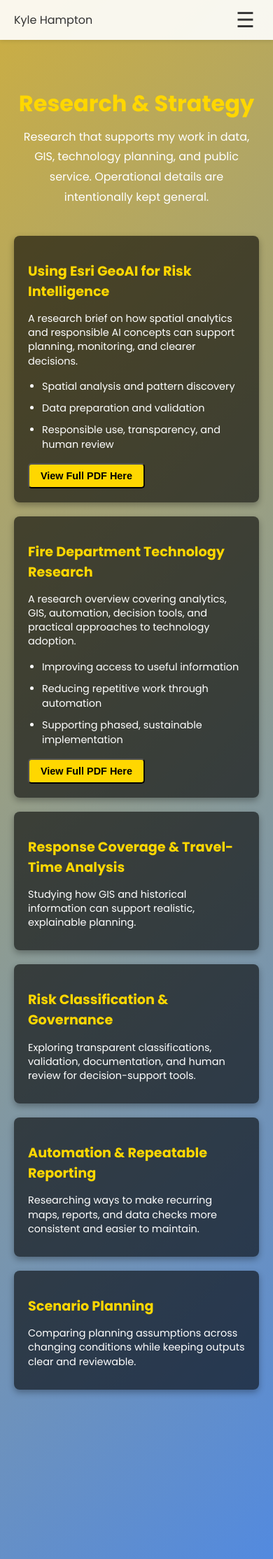
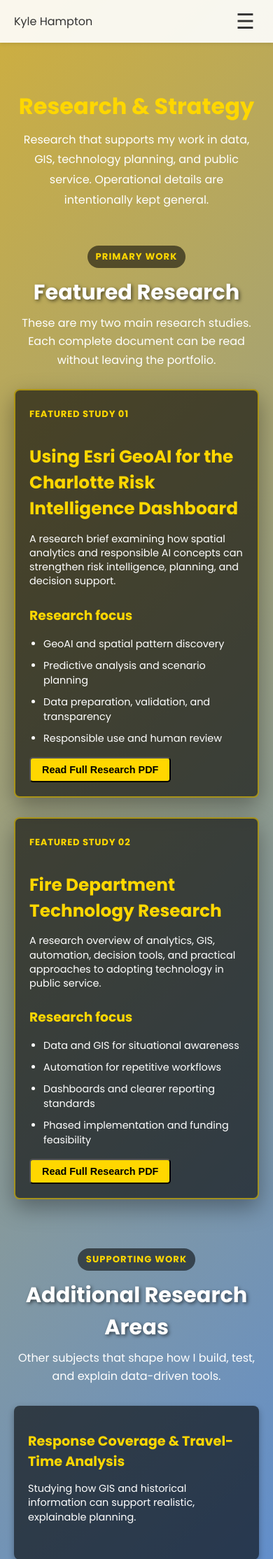
Before and after one commit to Kch56/kyle_portfolio_web, a Flask app: page /research in a window 390 px wide. Shown: the top 2228 px of the page at 70% size. Run offline with Flask 3, Linux system fonts and the light colour scheme; data that the repository does not hold is empty.

Commit message:
Highlight featured research and improve responsive navigation

```diff
--- a/static/styles.css
+++ b/static/styles.css
@@ -97,25 +97,49 @@ ul li {
     color: #333;
 }
 
-/* Mobile Styles */
-@media (max-width: 768px) {
+/* Collapsed navigation for tablets and smaller windows */
+@media (max-width: 1150px) {
+    .navbar {
+        position: relative;
+        padding: 12px 20px;
+    }
+
     .navbar-menu {
-        display: none; /* Hide the menu items by default */
+        display: none;
         flex-direction: column;
         width: 100%;
         position: absolute;
-        top: 60px; /* Position the menu below the navbar */
+        top: 100%;
         left: 0;
-        background: rgba(255, 255, 255, 0.9);
-        box-shadow: 0 4px 8px rgba(0, 0, 0, 0.1);
+        gap: 0;
+        padding: 10px 0 16px;
+        background: rgba(255, 255, 255, 0.98);
+        box-shadow: 0 8px 18px rgba(0, 0, 0, 0.18);
     }
 
     .navbar-menu.show {
-        display: flex; /* Show the menu items when toggled */
+        display: flex;
+    }
+
+    .navbar-menu li {
+        display: block;
+        width: 100%;
+        margin: 0;
+    }
+
+    .navbar-menu a {
+        display: block;
+        width: 100%;
+        padding: 11px 22px;
+    }
+
+    .navbar-menu a:hover {
+        background: rgba(66, 133, 244, 0.1);
     }
 
     .navbar-toggler {
-        display: block; /* Show the hamburger icon on small screens */
+        display: block;
+        cursor: pointer;
     }
 }
 
@@ -837,5 +861,6 @@ footer span {
 .home-articles{padding:75px 24px;text-align:center;color:#fff;background:rgba(0,0,0,.3)}.home-articles-heading{max-width:780px;margin:0 auto 34px}.home-articles-heading h2{font-size:2.6rem;margin:8px 0;text-shadow:2px 2px 5px rgba(0,0,0,.55)}.article-preview-grid{max-width:1150px;margin:0 auto 32px;display:grid;grid-template-columns:repeat(3,1fr);gap:24px;text-align:left}.article-preview-card{display:block;background:rgba(0,0,0,.7);border-radius:14px;overflow:hidden;box-shadow:0 8px 24px rgba(0,0,0,.3);transition:transform .25s ease,box-shadow .25s ease}.article-preview-card:hover{transform:translateY(-7px);box-shadow:0 14px 30px rgba(0,0,0,.4)}.article-preview-card img{width:100%;height:220px;object-fit:cover;display:block}.article-preview-card div{padding:22px}.article-preview-card span{color:#ffd700;font-weight:700;font-size:.9rem}.article-preview-card h3{margin:10px 0;color:#fff;font-size:1.15rem;line-height:1.35}.article-preview-card p{color:#eee;line-height:1.55;margin:0}.home-articles-button{margin-top:5px}
 .blog-grid{display:grid;grid-template-columns:repeat(auto-fit,minmax(280px,1fr));gap:24px;max-width:1050px;margin:auto}.blog-card{margin:0}.blog-card a:not(.project-button){color:#ffd700;text-decoration:none}.blog-body{white-space:pre-wrap;line-height:1.8;margin:28px 0}.blog-lead{font-size:1.15rem}.admin-page{max-width:950px;margin:auto}.admin-form label{display:block;margin:18px 0;font-weight:600}.admin-form input:not([type=checkbox]),.admin-form textarea{display:block;width:100%;box-sizing:border-box;margin-top:8px;padding:12px;border:1px solid #ddd;border-radius:6px;font:inherit}.admin-row{display:flex;align-items:center;gap:16px;margin-bottom:18px}.admin-row>div{flex:1}.admin-row form,.admin-heading form{display:inline}.admin-heading{display:flex;align-items:center;gap:14px;margin-bottom:28px}.admin-heading h1{flex:1}.danger{background:#ea4335!important;color:#fff!important}
 .pdf-reader{margin-top:20px;background:#fff;border-radius:10px;overflow:hidden}.pdf-reader iframe{display:block;width:100%;height:75vh;min-height:520px;border:0}
-@media(max-width:900px){.article-preview-grid{grid-template-columns:1fr}.article-preview-card{max-width:650px;width:100%;margin:auto}.article-slide-layout{grid-template-columns:1fr}.article-slide-layout img{height:280px}}
+.research-section-heading{max-width:900px;margin:10px auto 28px;text-align:center;color:#fff}.research-section-heading span{display:inline-block;padding:6px 12px;border-radius:999px;background:rgba(0,0,0,.55);color:#ffd700;font-size:.82rem;font-weight:700;text-transform:uppercase;letter-spacing:.08em}.research-section-heading h2{font-size:2.25rem;margin:12px 0 8px;text-shadow:2px 2px 5px rgba(0,0,0,.55)}.research-section-heading p{margin:0 auto;max-width:720px;line-height:1.65}.research-section-heading.secondary{margin-top:70px}.featured-research-grid{display:grid;grid-template-columns:repeat(2,minmax(0,1fr));gap:28px;max-width:1180px;margin:0 auto}.featured-research-card{position:relative;border:2px solid rgba(255,215,0,.55);box-shadow:0 12px 32px rgba(0,0,0,.35)}.featured-research-card h2{font-size:1.55rem}.featured-research-card h3{color:#ffd700;margin:24px 0 10px}.featured-label{display:inline-block;margin-bottom:12px;color:#ffd700;font-weight:700;font-size:.82rem;letter-spacing:.06em;text-transform:uppercase}.research-topics-grid .project-card{min-height:220px}
+@media(max-width:900px){.article-preview-grid{grid-template-columns:1fr}.article-preview-card{max-width:650px;width:100%;margin:auto}.article-slide-layout{grid-template-columns:1fr}.article-slide-layout img{height:280px}.featured-research-grid{grid-template-columns:1fr}.research-section-heading h2{font-size:1.9rem}}
 @media(max-width:768px){.articles-page,.blog-page,.admin-page,.blog-article{padding:95px 14px 55px}.article-carousel,.blog-card,.admin-form,.admin-row,.blog-article{padding:22px}.article-slide{min-height:560px}.admin-row,.admin-heading{align-items:flex-start;flex-wrap:wrap}.admin-heading h1{flex-basis:100%}.pdf-reader iframe{height:65vh;min-height:430px}.home-articles{padding:60px 14px}.article-preview-card img{height:200px}}
--- a/templates/base.html
+++ b/templates/base.html
@@ -15,10 +15,10 @@
             <div class="navbar-brand">
                 <a href="/">Kyle Hampton</a>
             </div>
-            <button class="navbar-toggler" type="button" onclick="toggleNavbar()">
+            <button class="navbar-toggler" type="button" onclick="toggleNavbar()" aria-label="Open navigation menu" aria-expanded="false" aria-controls="primary-navigation">
                 &#9776;
             </button>
-            <ul class="navbar-menu">
+            <ul class="navbar-menu" id="primary-navigation">
                 <li><a href="/">Home</a></li>
                 <li><a href="/about">About</a></li>
 
@@ -59,8 +59,15 @@
 <script>
     function toggleNavbar() {
         const navbarMenu = document.querySelector('.navbar-menu');
+        const navbarButton = document.querySelector('.navbar-toggler');
         navbarMenu.classList.toggle('show');
+        navbarButton.setAttribute('aria-expanded', navbarMenu.classList.contains('show'));
     }
+
+    document.querySelectorAll('.navbar-menu a').forEach(link => link.addEventListener('click', () => {
+        document.querySelector('.navbar-menu').classList.remove('show');
+        document.querySelector('.navbar-toggler').setAttribute('aria-expanded', 'false');
+    }));
 </script>
 {% block scripts %}{% endblock %}
 </body>
--- a/templates/research.html
+++ b/templates/research.html
@@ -3,9 +3,31 @@
 {% block content %}
 <section class="projects-page">
   <div class="projects-header"><h1>Research &amp; Strategy</h1><p>Research that supports my work in data, GIS, technology planning, and public service. Operational details are intentionally kept general.</p></div>
-  <div class="projects-grid">
-    <div class="project-card"><h2>Using Esri GeoAI for Risk Intelligence</h2><p>A research brief on how spatial analytics and responsible AI concepts can support planning, monitoring, and clearer decisions.</p><ul><li>Spatial analysis and pattern discovery</li><li>Data preparation and validation</li><li>Responsible use, transparency, and human review</li></ul><button class="project-button" type="button" onclick="togglePdf('esri-reader')">View Full PDF Here</button><div id="esri-reader" class="pdf-reader" hidden><iframe title="Esri GeoAI research document" src="{{ url_for('static', filename='esri.pdf') }}"></iframe></div></div>
-    <div class="project-card"><h2>Fire Department Technology Research</h2><p>A research overview covering analytics, GIS, automation, decision tools, and practical approaches to technology adoption.</p><ul><li>Improving access to useful information</li><li>Reducing repetitive work through automation</li><li>Supporting phased, sustainable implementation</li></ul><button class="project-button" type="button" onclick="togglePdf('tech-reader')">View Full PDF Here</button><div id="tech-reader" class="pdf-reader" hidden><iframe title="Fire department technology research document" src="{{ url_for('static', filename='rea.pdf') }}"></iframe></div></div>
+
+  <div class="research-section-heading"><span>Primary work</span><h2>Featured Research</h2><p>These are my two main research studies. Each complete document can be read without leaving the portfolio.</p></div>
+  <div class="featured-research-grid">
+    <article class="project-card featured-research-card">
+      <div class="featured-label">Featured Study 01</div>
+      <h2>Using Esri GeoAI for the Charlotte Risk Intelligence Dashboard</h2>
+      <p>A research brief examining how spatial analytics and responsible AI concepts can strengthen risk intelligence, planning, and decision support.</p>
+      <h3>Research focus</h3>
+      <ul><li>GeoAI and spatial pattern discovery</li><li>Predictive analysis and scenario planning</li><li>Data preparation, validation, and transparency</li><li>Responsible use and human review</li></ul>
+      <button class="project-button" type="button" onclick="togglePdf('esri-reader', this)">Read Full Research PDF</button>
+      <div id="esri-reader" class="pdf-reader" hidden><iframe title="Esri GeoAI research document" src="{{ url_for('static', filename='esri.pdf') }}"></iframe></div>
+    </article>
+    <article class="project-card featured-research-card">
+      <div class="featured-label">Featured Study 02</div>
+      <h2>Fire Department Technology Research</h2>
+      <p>A research overview of analytics, GIS, automation, decision tools, and practical approaches to adopting technology in public service.</p>
+      <h3>Research focus</h3>
+      <ul><li>Data and GIS for situational awareness</li><li>Automation for repetitive workflows</li><li>Dashboards and clearer reporting standards</li><li>Phased implementation and funding feasibility</li></ul>
+      <button class="project-button" type="button" onclick="togglePdf('tech-reader', this)">Read Full Research PDF</button>
+      <div id="tech-reader" class="pdf-reader" hidden><iframe title="Fire department technology research document" src="{{ url_for('static', filename='rea.pdf') }}"></iframe></div>
+    </article>
+  </div>
+
+  <div class="research-section-heading secondary"><span>Supporting work</span><h2>Additional Research Areas</h2><p>Other subjects that shape how I build, test, and explain data-driven tools.</p></div>
+  <div class="projects-grid research-topics-grid">
     <div class="project-card"><h2>Response Coverage &amp; Travel-Time Analysis</h2><p>Studying how GIS and historical information can support realistic, explainable planning.</p></div>
     <div class="project-card"><h2>Risk Classification &amp; Governance</h2><p>Exploring transparent classifications, validation, documentation, and human review for decision-support tools.</p></div>
     <div class="project-card"><h2>Automation &amp; Repeatable Reporting</h2><p>Researching ways to make recurring maps, reports, and data checks more consistent and easier to maintain.</p></div>
@@ -13,4 +35,4 @@
   </div>
 </section>
 {% endblock %}
-{% block scripts %}<script>function togglePdf(id){const reader=document.getElementById(id);reader.hidden=!reader.hidden;if(!reader.hidden)reader.scrollIntoView({behavior:'smooth',block:'center'});}</script>{% endblock %}
+{% block scripts %}<script>function togglePdf(id,button){const reader=document.getElementById(id);reader.hidden=!reader.hidden;button.textContent=reader.hidden?'Read Full Research PDF':'Close Research PDF';button.setAttribute('aria-expanded',String(!reader.hidden));if(!reader.hidden)reader.scrollIntoView({behavior:'smooth',block:'center'});}</script>{% endblock %}
```
